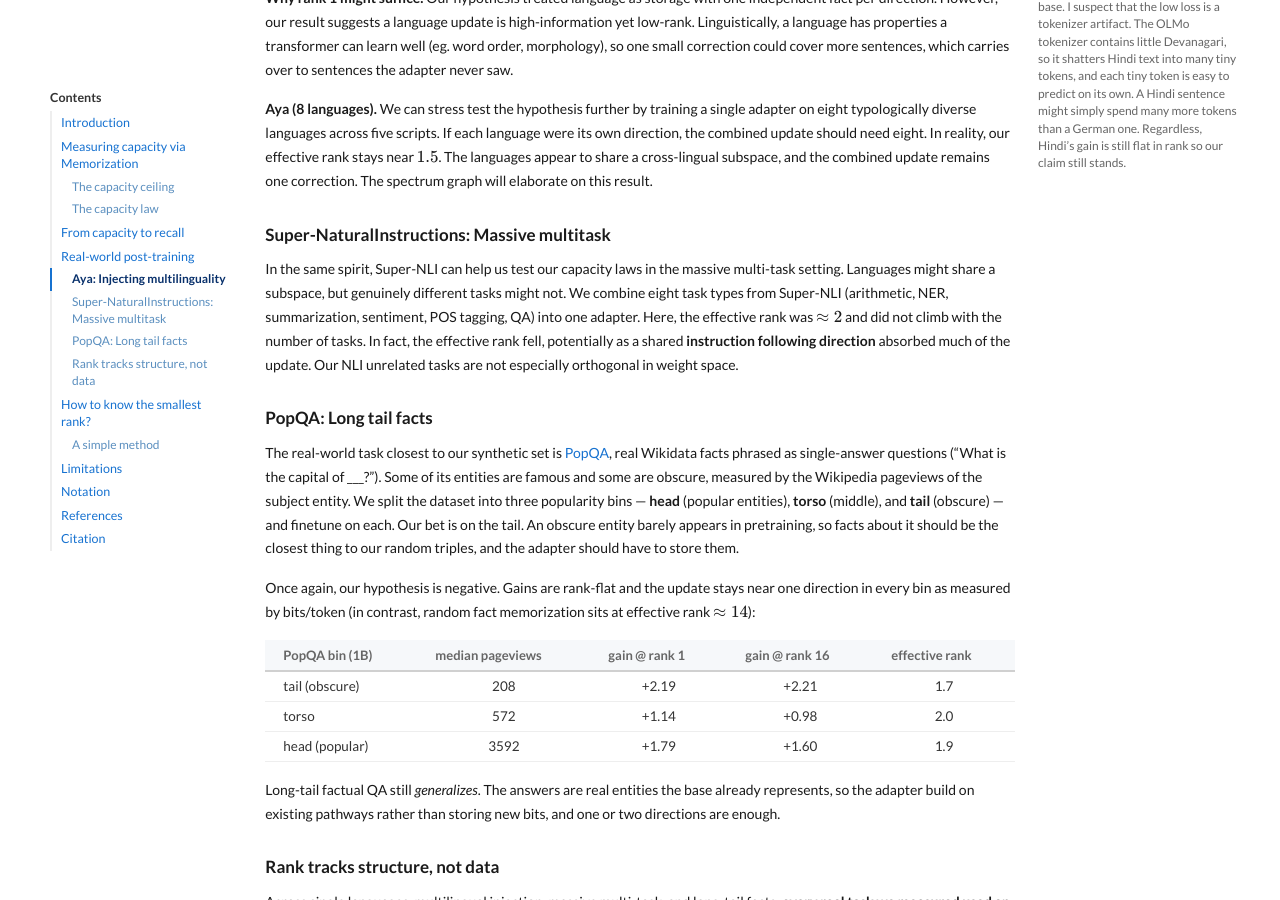
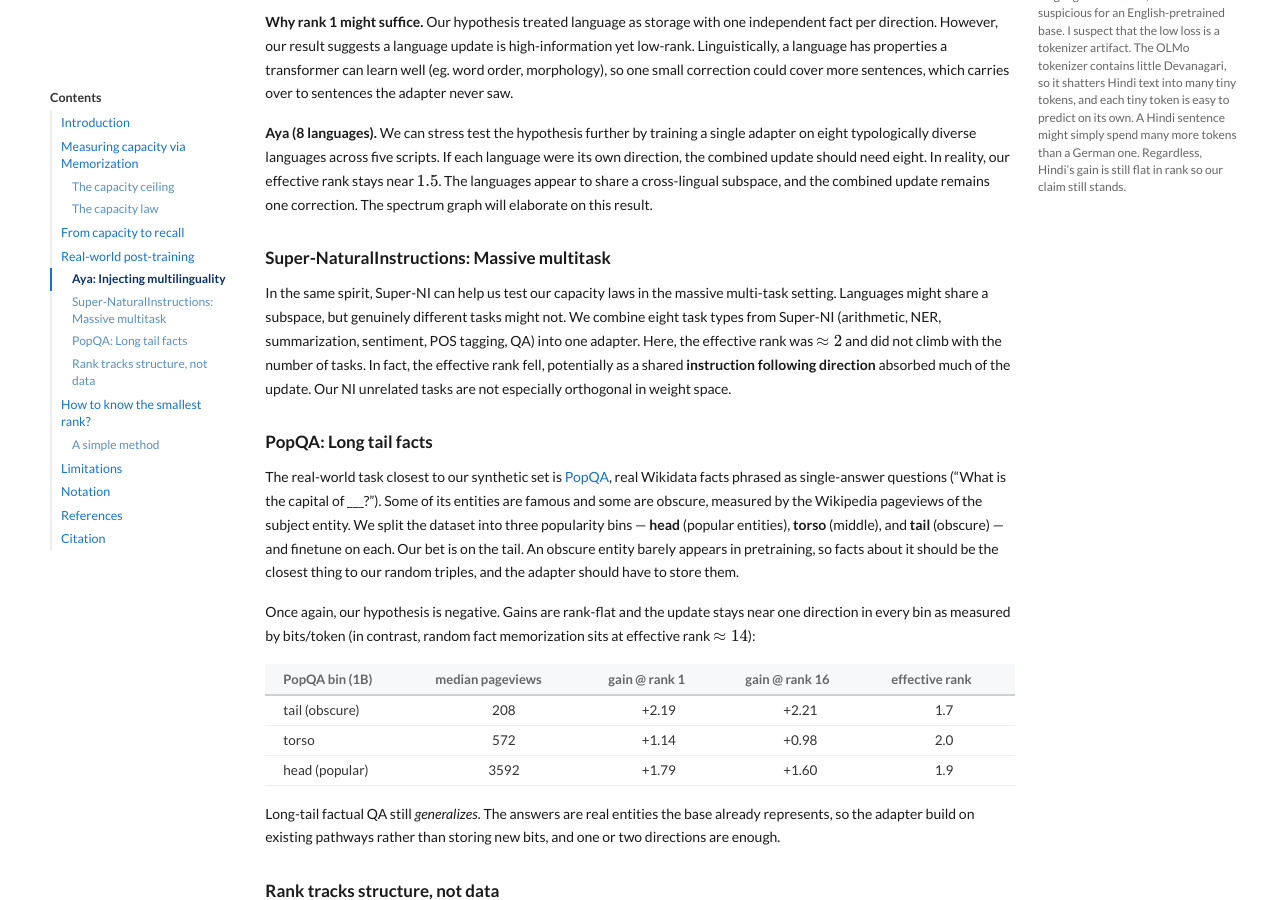
Before and after one commit to taidnguyen/taidnguyen.github.io, a Jekyll site: the page built from _posts/2026-07-27-lora-capacity.md, in a window 1280 px wide and 900 px high, scrolled down 8525 px. Built offline with Jekyll 4.4.1, drawn with Linux system fonts in a browser that asks for light colours; some of the changed text lies outside the part shown.

Commit message:
blog update

```diff
--- a/_posts/2026-07-27-lora-capacity.md
+++ b/_posts/2026-07-27-lora-capacity.md
@@ -541,7 +541,7 @@ If the adapter stored language the way it stores random facts, rank 1 would coll
 
 ### Super-NaturalInstructions: Massive multitask
 
-In the same spirit, Super-NLI can help us test our capacity laws in the massive multi-task setting. Languages might share a subspace, but genuinely different tasks might not. We combine eight task types from Super-NLI (arithmetic, NER, summarization, sentiment, POS tagging, QA) into one adapter. Here, the effective rank was $\approx 2$ and did not climb with the number of tasks. In fact, the effective rank fell, potentially as a shared <b>instruction following direction</b> absorbed much of the update. Our NLI unrelated tasks are not especially orthogonal in weight space.
+In the same spirit, Super-NI can help us test our capacity laws in the massive multi-task setting. Languages might share a subspace, but genuinely different tasks might not. We combine eight task types from Super-NI (arithmetic, NER, summarization, sentiment, POS tagging, QA) into one adapter. Here, the effective rank was $\approx 2$ and did not climb with the number of tasks. In fact, the effective rank fell, potentially as a shared <b>instruction following direction</b> absorbed much of the update. Our NI unrelated tasks are not especially orthogonal in weight space.
 
 ### PopQA: Long tail facts
 
```
Also changed, not shown: other parts of _posts/2026-07-27-lora-capacity.md (+1 -1 lines).
